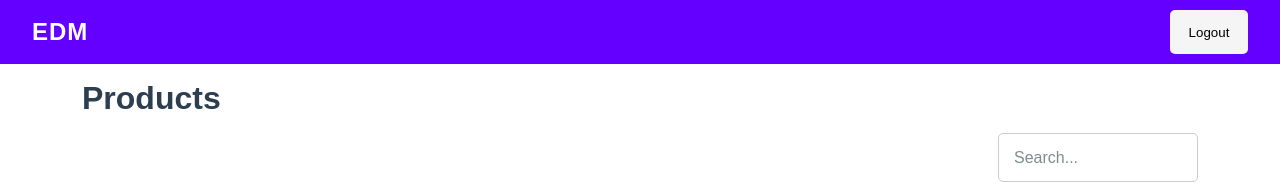
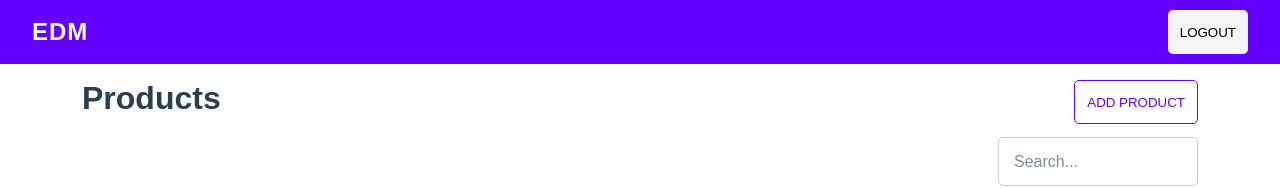
Before and after one commit to obayalhusein/edm-task, a React (Vite) app: page /dashboard in a window 1280 px wide. Shown: the top 188 px of the page. Built offline with nearby package versions, Linux system fonts and the light colour scheme; no server answers; sample sign-in values are in the browser's storage.

Commit message:
add create product button to dashboard

```diff
--- a/src/components/UiElements/UiButton/style.scss
+++ b/src/components/UiElements/UiButton/style.scss
@@ -1,11 +1,12 @@
 .ui-button {
     background-color: #f5f5f5;
-    padding: .5rem;
+    padding: .75rem;
     height: 44px;
     min-width: 78px;
     border-radius: 5px;
     border: none;
     cursor: pointer;
+    text-transform: uppercase;
     transition: .3s;
 
     &:hover {
@@ -33,7 +34,7 @@
 
         &.outline {
             background-color: transparent;
-            border: 2px solid;
+            border-color: solid;
             color: var(--primary-color);
         }
 
--- a/src/pages/Dashboard/index.tsx
+++ b/src/pages/Dashboard/index.tsx
@@ -2,12 +2,25 @@ import DashboardLayout from "../../layouts/DashboardLayout";
 import ProductsTable from "../../components/ProductsTable";
 import UiContainer from "../../components/UiElements/UiContainer";
 import UiTextInput from "../../components/UiElements/UiTextInput";
+import UiButton from "../../components/UiElements/UiButton";
 
 const DashboardHomePage: React.FC = () => {
     return (
         <DashboardLayout>
             <UiContainer>
-                <h1>Products</h1>
+                <div className="flex justify-between">
+                    <h1>
+                        Products
+                    </h1>
+
+                    <UiButton
+                        label="Add Product"
+                        type="button"
+                        color="primary"
+                        fill="outline"
+                        onClick={() => {}}
+                    />
+                </div>
                 <UiContainer maxWidth="200px" align="end" noGutters>
                     <UiTextInput
                         name="search"
--- a/src/styles/utilities/_display.scss
+++ b/src/styles/utilities/_display.scss
@@ -13,3 +13,7 @@
 .justify-center {
     justify-content: center;
 }
+
+.justify-between {
+    justify-content: space-between;
+}
```
